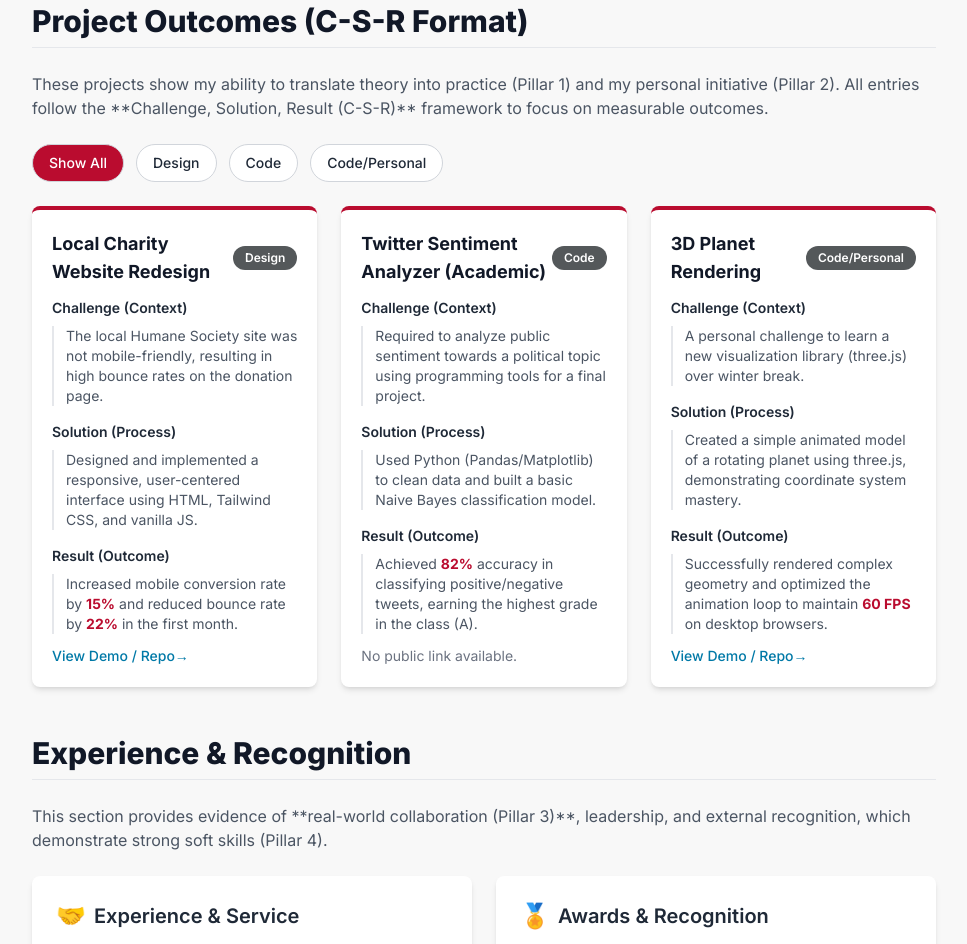
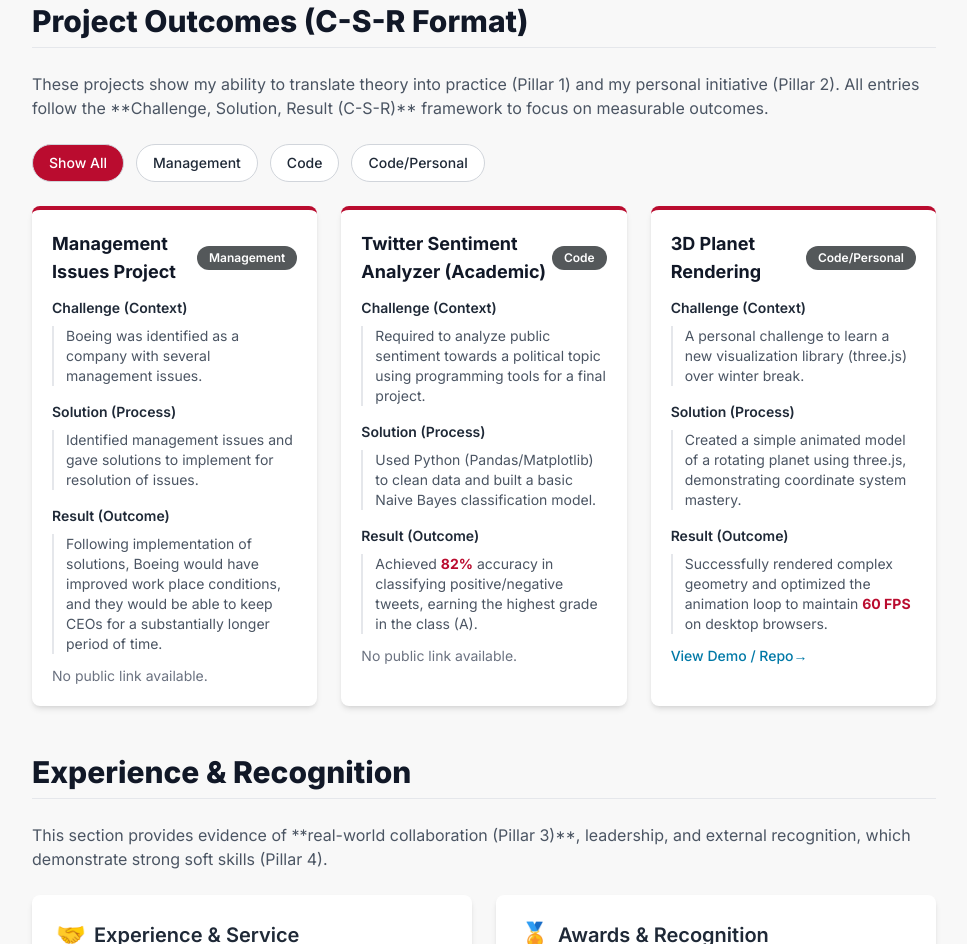
Before and after one commit to IrisMartz/PBL-0-Personal-Portfolio, a plain HTML site: page index.html in a window 1280 px wide. Shown: the part 1434-2378 px from the top of the page, without its empty margins (296-1263 px from the left). Drawn offline with nearby package versions, Linux system fonts and the light colour scheme.

```diff
--- a/index.html
+++ b/index.html
@@ -288,12 +288,11 @@ CONFIRMATION: NO SVG graphics used. NO Mermaid JS used. -->
         // 1.3 PROJECTS (REQUIRED: Follow C-S-R format)
         const projectData = [
             {
-                title: "Local Charity Website Redesign",
-                category: "Design",
-                challenge: "The local Humane Society site was not mobile-friendly, resulting in high bounce rates on the donation page.",
-                solution: "Designed and implemented a responsive, user-centered interface using HTML, Tailwind CSS, and vanilla JS.",
-                result: "Increased mobile conversion rate by **15%** and reduced bounce rate by **22%** in the first month.",
-                link: "https://github.com/riley/charity-site"
+                title: "Management Issues Project",
+                category: "Management",
+                challenge: "Boeing was identified as a company with several management issues.",
+                solution: "Identified management issues and gave solutions to implement for resolution of issues.",
+                result: "Following implementation of solutions, Boeing would have improved work place conditions, and they would be able to keep CEOs for a substantially longer period of time.",
             },
             {
                 title: "Twitter Sentiment Analyzer (Academic)",
```
